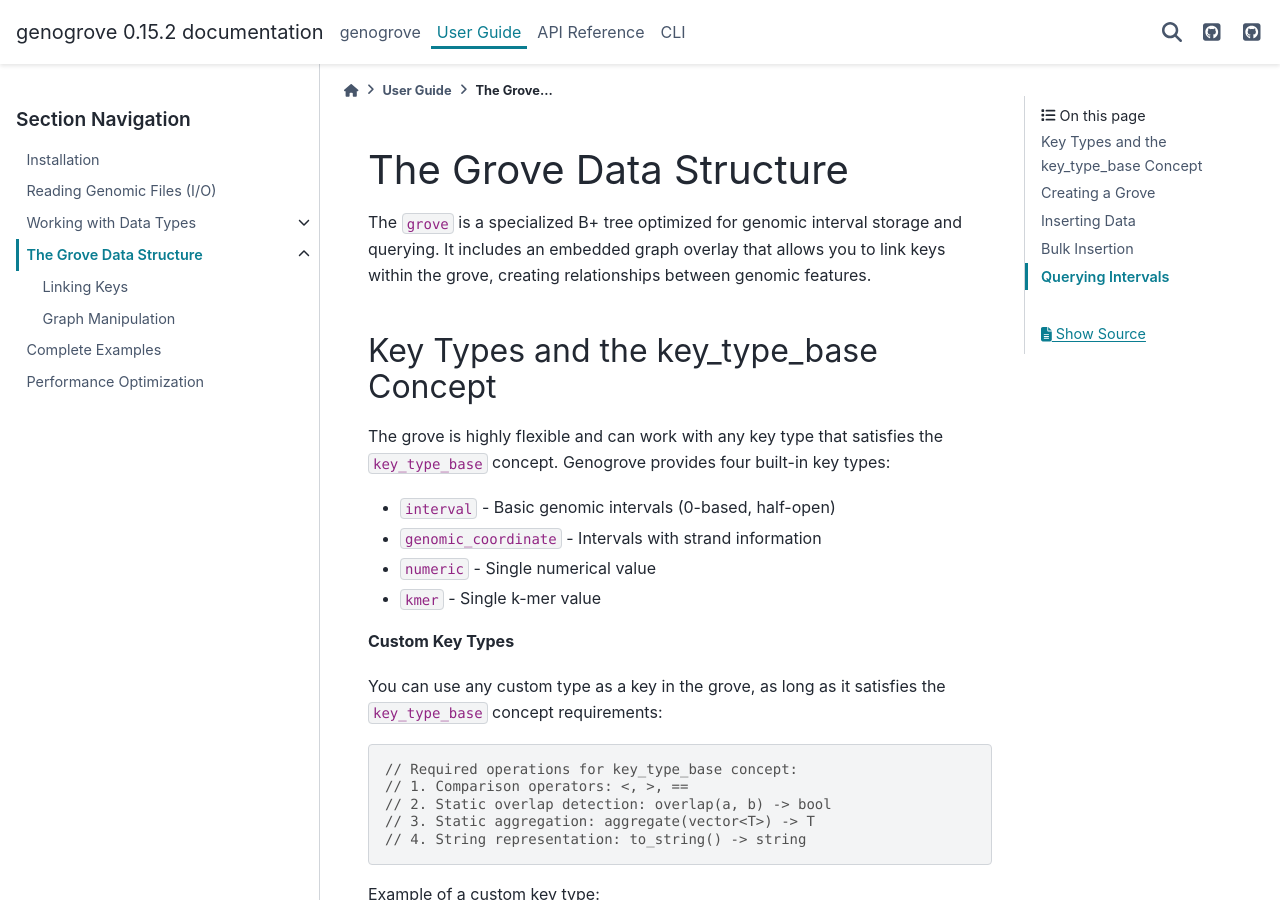
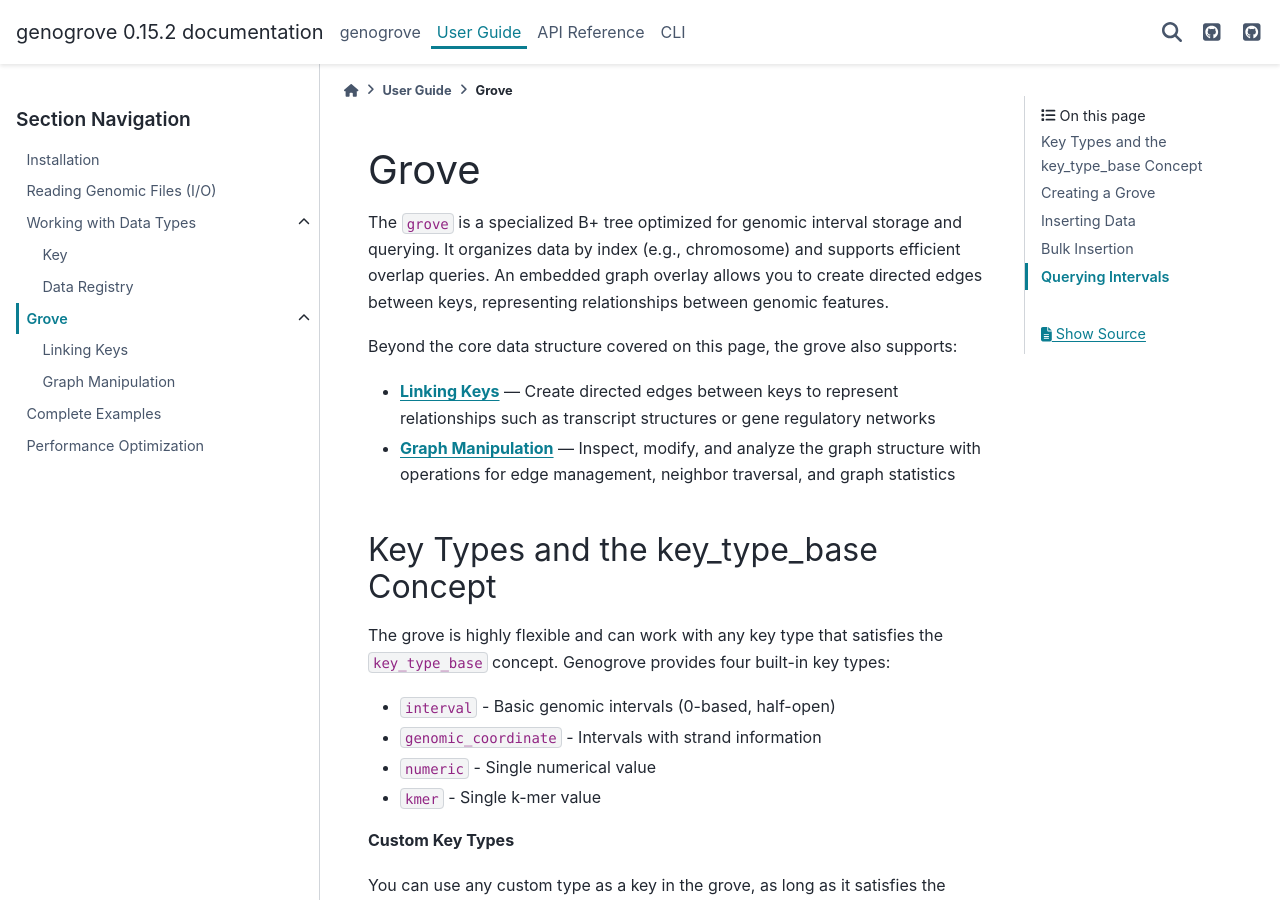
Before and after one commit to genogrove/docs, a Sphinx documentation site: the page built from source/guide/grove/grove.md, in a window 1280 px wide and 900 px high. Built offline with Sphinx 7.4.7 and the PyData theme 0.15.4, drawn with Linux system fonts in a browser that asks for light colours.

Commit message:
Fix navigation: orphaned guide pages not in toctree
- Bump user_guide.md toctree maxdepth from 2 to 3 so grove sub-pages
  are visible in the sidebar
- Replace :hidden: with :maxdepth: 1 in data_types.md toctree so key
  and data_registry sub-pages appear in navigation
- Set show_nav_level: 2 in pydata_sphinx_theme options to expand
  sidebar by default
- Add cross-references to Linking Keys and Graph Manipulation at the
  top of the grove page

Co-Authored-By: Claude Opus 4.6 <noreply@anthropic.com>

```diff
--- a/source/conf.py
+++ b/source/conf.py
@@ -92,6 +92,7 @@ html_theme_options = {
     "navbar_end": ["navbar-icon-links"],
     "navbar_persistent": ["search-button"],
     "show_toc_level": 3,
+    "show_nav_level": 2,
     "navigation_depth": 4,
     "icon_links": [
         {
--- a/source/guide/grove/grove.md
+++ b/source/guide/grove/grove.md
@@ -1,6 +1,11 @@
-# The Grove Data Structure
+# Grove
 
-The `grove` is a specialized B+ tree optimized for genomic interval storage and querying. It includes an embedded graph overlay that allows you to link keys within the grove, creating relationships between genomic features.
+The `grove` is a specialized B+ tree optimized for genomic interval storage and querying. It organizes data by index (e.g., chromosome) and supports efficient overlap queries. An embedded graph overlay allows you to create directed edges between keys, representing relationships between genomic features.
+
+Beyond the core data structure covered on this page, the grove also supports:
+
+- **{doc}`graph`** — Create directed edges between keys to represent relationships such as transcript structures or gene regulatory networks
+- **{doc}`graph_manipulation`** — Inspect, modify, and analyze the graph structure with operations for edge management, neighbor traversal, and graph statistics
 
 ## Key Types and the key_type_base Concept
 
```
Also changed, not shown: source/guide/data_types.md (+1 -1 lines), source/user_guide.md (+1 -1 lines).
